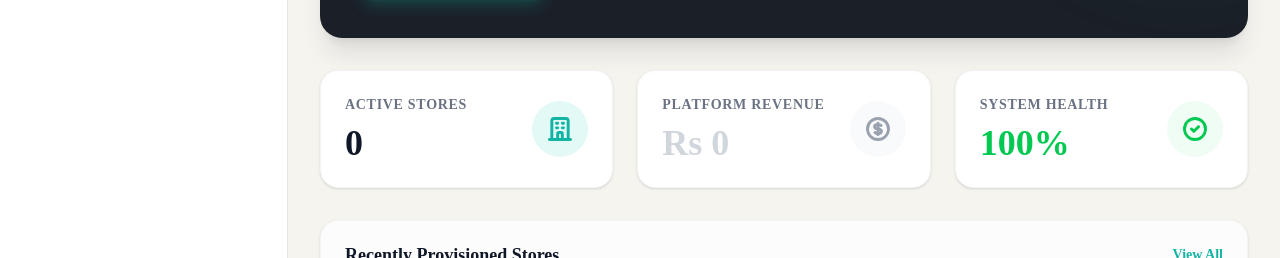
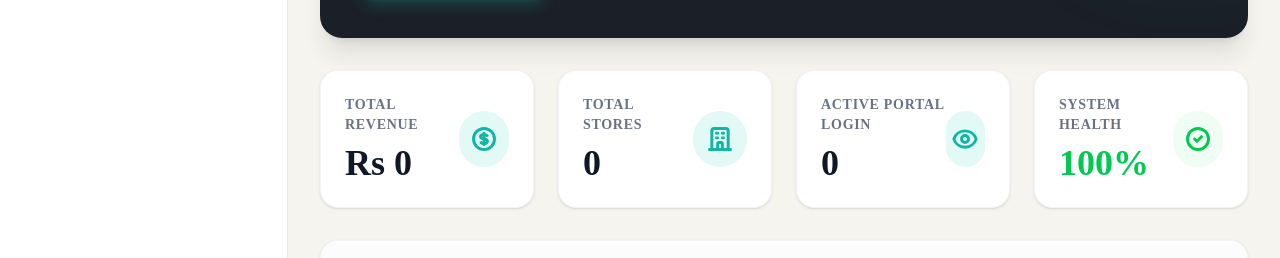
Before and after one commit to CodeByHassanX/apexiums-management-system, a Next.js app in the folder frontend/: page /admin in a window 1280 px wide. Shown: the part 378-636 px from the top of the page. Built offline with nearby package versions, Linux system fonts and the light colour scheme; no server answers.

Commit message:
Update super admin dashboard metrics

```diff
--- a/frontend/src/app/admin/page.tsx
+++ b/frontend/src/app/admin/page.tsx
@@ -43,33 +43,50 @@ export default function AdminDashboardPage() {
       </div>
 
       {/* Stats Grid */}
-      <div className="grid grid-cols-1 md:grid-cols-3 gap-6">
+      <div className="grid grid-cols-1 md:grid-cols-2 xl:grid-cols-4 gap-6">
+
+        {/* Total Revenue */}
         <div className="bg-white p-6 rounded-2xl shadow-sm border border-gray-100 flex items-center justify-between group hover:border-[#12b4a3]/30 transition-colors">
           <div>
-            <div className="text-sm font-bold text-gray-500 uppercase tracking-wider">Active Stores</div>
-            <div className="text-4xl font-black text-gray-900 mt-2">{loading ? '-' : activeStores}</div>
+            <div className="text-sm font-bold text-gray-500 uppercase tracking-wider">Total Revenue</div>
+            <div className="text-4xl font-black text-gray-900 mt-2">
+              Rs {loading ? '-' : stores.reduce((acc, s) => acc + (Number(s.monthlyRent) || 0), 0).toLocaleString()}
+            </div>
+          </div>
+          <div className="h-14 w-14 rounded-full bg-[#e2f9f6] flex items-center justify-center text-[#12b4a3] group-hover:scale-110 transition-transform">
+            <svg className="w-7 h-7" fill="none" stroke="currentColor" viewBox="0 0 24 24"><path strokeLinecap="round" strokeLinejoin="round" strokeWidth={2.5} d="M12 8c-1.657 0-3 .895-3 2s1.343 2 3 2 3 .895 3 2-1.343 2-3 2m0-8c1.11 0 2.08.402 2.599 1M12 8V7m0 1v8m0 0v1m0-1c-1.11 0-2.08-.402-2.599-1M21 12a9 9 0 11-18 0 9 9 0 0118 0z" /></svg>
+          </div>
+        </div>
+
+        {/* Total Stores */}
+        <div className="bg-white p-6 rounded-2xl shadow-sm border border-gray-100 flex items-center justify-between group hover:border-[#12b4a3]/30 transition-colors">
+          <div>
+            <div className="text-sm font-bold text-gray-500 uppercase tracking-wider">Total Stores</div>
+            <div className="text-4xl font-black text-gray-900 mt-2">{loading ? '-' : stores.length}</div>
           </div>
           <div className="h-14 w-14 rounded-full bg-[#e2f9f6] flex items-center justify-center text-[#12b4a3] group-hover:scale-110 transition-transform">
             <svg className="w-7 h-7" fill="none" stroke="currentColor" viewBox="0 0 24 24"><path strokeLinecap="round" strokeLinejoin="round" strokeWidth={2.5} d="M19 21V5a2 2 0 00-2-2H7a2 2 0 00-2 2v16m14 0h2m-2 0h-5m-9 0H3m2 0h5M9 7h1m-1 4h1m4-4h1m-1 4h1m-5 10v-5a1 1 0 011-1h2a1 1 0 011 1v5m-4 0h4" /></svg>
           </div>
         </div>
 
-        <div className="bg-white p-6 rounded-2xl shadow-sm border border-gray-100 flex items-center justify-between group hover:border-gray-200 transition-colors">
+        {/* Active Portal login */}
+        <div className="bg-white p-6 rounded-2xl shadow-sm border border-gray-100 flex items-center justify-between group hover:border-[#12b4a3]/30 transition-colors">
           <div>
-            <div className="text-sm font-bold text-gray-500 uppercase tracking-wider">Platform Revenue</div>
-            <div className="text-4xl font-black text-gray-300 mt-2">Rs 0</div>
+            <div className="text-sm font-bold text-gray-500 uppercase tracking-wider">Active Portal login</div>
+            <div className="text-4xl font-black text-gray-900 mt-2">{loading ? '-' : stores.filter(s => s.status === 'ACTIVE').length}</div>
           </div>
-          <div className="h-14 w-14 rounded-full bg-gray-50 flex items-center justify-center text-gray-400">
-            <svg className="w-7 h-7" fill="none" stroke="currentColor" viewBox="0 0 24 24"><path strokeLinecap="round" strokeLinejoin="round" strokeWidth={2.5} d="M12 8c-1.657 0-3 .895-3 2s1.343 2 3 2 3 .895 3 2-1.343 2-3 2m0-8c1.11 0 2.08.402 2.599 1M12 8V7m0 1v8m0 0v1m0-1c-1.11 0-2.08-.402-2.599-1M21 12a9 9 0 11-18 0 9 9 0 0118 0z" /></svg>
+          <div className="h-14 w-14 rounded-full bg-[#e2f9f6] flex items-center justify-center text-[#12b4a3] group-hover:scale-110 transition-transform">
+            <svg className="w-7 h-7" fill="none" stroke="currentColor" viewBox="0 0 24 24"><path strokeLinecap="round" strokeLinejoin="round" strokeWidth={2.5} d="M15 12a3 3 0 11-6 0 3 3 0 016 0z" /><path strokeLinecap="round" strokeLinejoin="round" strokeWidth={2.5} d="M2.458 12C3.732 7.943 7.523 5 12 5c4.478 0 8.268 2.943 9.543 7-1.275 4.057-5.064 7-9.542 7-4.477 0-8.268-2.943-9.542-7z" /></svg>
           </div>
         </div>
 
-        <div className="bg-white p-6 rounded-2xl shadow-sm border border-gray-100 flex items-center justify-between group hover:border-gray-200 transition-colors">
+        {/* system health */}
+        <div className="bg-white p-6 rounded-2xl shadow-sm border border-gray-100 flex items-center justify-between group hover:border-green-500/30 transition-colors">
           <div>
-            <div className="text-sm font-bold text-gray-500 uppercase tracking-wider">System Health</div>
+            <div className="text-sm font-bold text-gray-500 uppercase tracking-wider">system health</div>
             <div className="text-4xl font-black text-green-500 mt-2">100%</div>
           </div>
-          <div className="h-14 w-14 rounded-full bg-green-50 flex items-center justify-center text-green-500">
+          <div className="h-14 w-14 rounded-full bg-green-50 flex items-center justify-center text-green-500 group-hover:scale-110 transition-transform">
             <svg className="w-7 h-7" fill="none" stroke="currentColor" viewBox="0 0 24 24"><path strokeLinecap="round" strokeLinejoin="round" strokeWidth={2.5} d="M9 12l2 2 4-4m6 2a9 9 0 11-18 0 9 9 0 0118 0z" /></svg>
           </div>
         </div>
```
